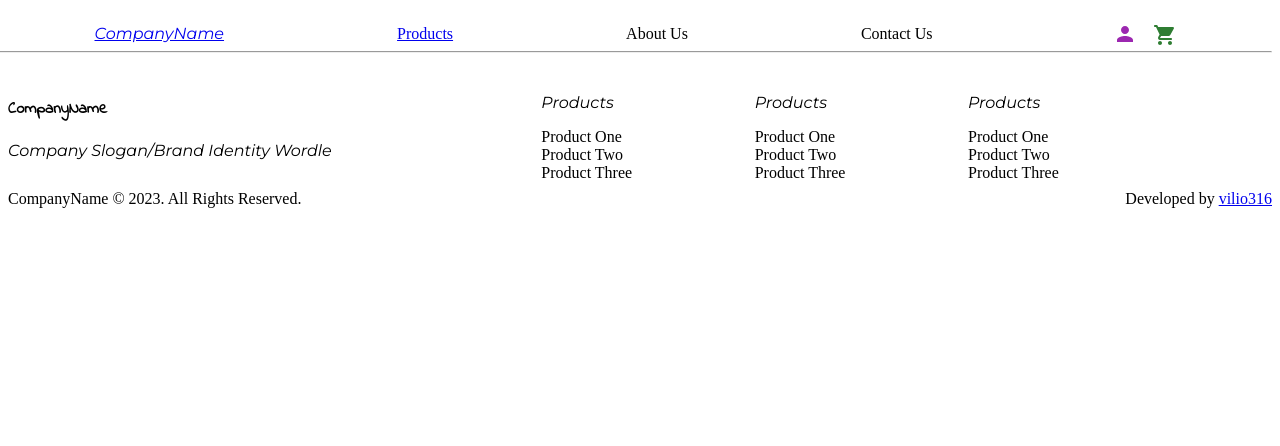
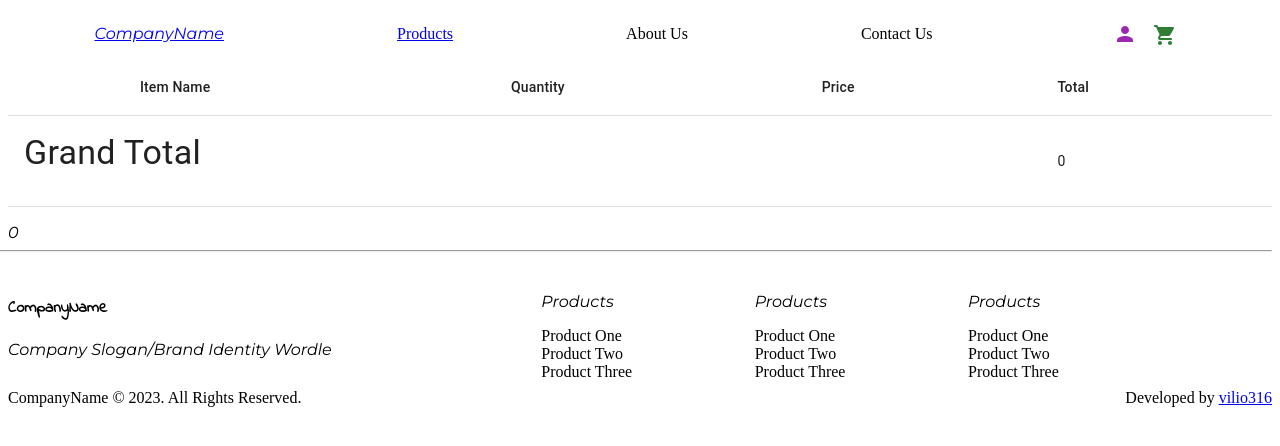
Before and after one commit to vilio316/ecommerce_store_app, a React (Vite) app: page /products/cart in a window 1280 px wide. Shown: the top 446 px of the page. Built offline with nearby package versions, Linux system fonts and the light colour scheme.

Commit message:
Testing Table

```diff
--- a/src/App.jsx
+++ b/src/App.jsx
@@ -4,6 +4,7 @@ import demoImg from './assets/react.svg'
 import { testTheme } from './assets/mui_themes/themes';
 import { FavoriteRounded, ShoppingCart } from '@mui/icons-material';
 import { useLoaderData } from 'react-router-dom';
+import { ProductCard } from './components/ProductsHomepage';
 function App() {
   function Hero(){
     return(
@@ -28,34 +29,9 @@ function App() {
             <Typography variant='subtitle1' className='center_text'>
             <p>A selection of our finest products</p>
             </Typography>
-        <Grid container spacing={1}>
-        {abraca.map((prod) => <Grid item xs={6} md={3} key={prod.title}>
-        <div className='grid centered_items four_cols'>
-
-            <Card className='styled_card'>
-                <CardMedia className="card_image" component="img" alt={prod.title} src={prod.thumbnail} height={125}></CardMedia>
-                <CardContent>
-                <CardActionArea LinkComponent={"a"} href={`/product/${prod.id}`}>
-                  <Typography className='typ' variant="h5">{prod.title}</Typography>
-                  <p className='desc_p'>{prod.description}</p>
-                  <span className='product_price'>${prod.price.toFixed(2)}</span>
-                  </CardActionArea>
-
-                  <div className='grid'>
-                  <span style={{placeSelf:"end"}}>
-                  <IconButton aria-label='shopping_cart'>
-                    <ShoppingCart color="success"/>
-                  </IconButton>
-                  <IconButton>
-                  <FavoriteRounded/>
-                  </IconButton>
-                  </span>
-                  </div>
-                </CardContent>
-            </Card>
-        </div>
-        </Grid>
-        )}
+        <Grid container spacing={1} justifyItems={'center'}>
+        {abraca.map((prod) =>
+          <ProductCard entry={prod} key={prod.title}/>)}
         </Grid>
         <a className='center_text' style={{fontStyle:"italic"}} href={'/products/1'}>See More....</a>
 
--- a/src/components/Cart.jsx
+++ b/src/components/Cart.jsx
@@ -1,22 +1,47 @@
-import { Grid } from "@mui/material";
+import { Grid, Table, TableBody, TableCell, TableHead, TableRow, Typography } from "@mui/material";
 import { pickSlice } from "../features/cart/cartSlice";
 import { useSelector } from "react-redux/es/hooks/useSelector";
-import { useState } from "react";
+
+
 export default function Cart(){
+    let cart_price = useSelector((state)=> state.number.total);
 let cart_items = useSelector(pickSlice);
+let a = 0;
 return(
-    <Grid>
-    {cart_items.map((item) =>
-    <Grid item>
-    <Grid item>
-        <img src= {item.thumbnail}/>
-        <p>{item.name}</p>
-        <p>{item.quantity}</p>
-        <p>{Number(item.price) * Number(item.quantity)}</p>
-    </Grid>
-    </Grid>
-    )
-    }
-    </Grid>
+    <>
+    <Table aria-label="Cart Table">
+        <TableHead>
+            <TableRow>
+                <TableCell></TableCell>
+                <TableCell>Item Name</TableCell>
+                <TableCell>Quantity</TableCell>
+                <TableCell>Price</TableCell>
+                <TableCell>Total</TableCell>
+            </TableRow>
+        </TableHead>
+        <TableBody>
+            {cart_items.map((item)=>{
+                <TableRow key={item.name}>
+                    <TableCell><img src={item.thumbnail}></img></TableCell>
+                    <TableCell><a href={`/product/${item.id}`}>{item.name}</a>
+                    </TableCell>
+                    <TableCell>{item.quantity}</TableCell>
+                    <TableCell>{item.price}</TableCell>
+                    <TableCell>{Number(item.price) * Number(item.quantity)}
+                    </TableCell>
+                </TableRow>
+            } )}
+            <TableRow>
+                <TableCell colSpan={4}
+                ><Typography paragraph variant="h4">
+                    Grand Total
+                    </Typography>
+                    </TableCell>
+                    <TableCell>{cart_price}</TableCell>
+            </TableRow>
+        </TableBody>
+    </Table>
+    <p>{cart_price}</p>
+</>
 )
 }
--- a/src/components/ProductInfo.jsx
+++ b/src/components/ProductInfo.jsx
@@ -5,7 +5,7 @@ import { testTheme } from "../assets/mui_themes/themes"
 import { useLoaderData } from "react-router-dom"
 import { useDispatch } from "react-redux"
 import { addItem, removeItem } from "../features/cart/cartSlice"
-import { itemAdded, itemRemoved } from "../features/cart/cartContentSlice"
+import { itemAdded, itemRemoved, priceTotal } from "../features/cart/cartContentSlice"
 export default function ProductInfo(){
     let product_data = useLoaderData();
     let dispatch = useDispatch();
@@ -14,6 +14,7 @@ export default function ProductInfo(){
         name: `${product_data.title}`,
         price: `${product_data.price}`,
         quantity: qty,
+        id : `${product_data.id}`,
         thumbnail: `${product_data.thumbnail}`,
 
     }
@@ -53,7 +54,8 @@ export default function ProductInfo(){
                     <Button color="success" variant="outlined" onClick={
                         ()=>{
                         dispatch(addItem(productCartDetails));
-                        dispatch(itemAdded(Number(qty)))
+                        dispatch(itemAdded(Number(qty)));
+                        dispatch(priceTotal(Number(productCartDetails.price) * qty))
                         }
                     }>
                         <AddShoppingCartSharp></AddShoppingCartSharp>
@@ -61,7 +63,8 @@ export default function ProductInfo(){
                     </Button>
                     <Button style={{marginLeft:"0.75rem"}} color="secondary" variant="outlined" onClick={()=> {
                         dispatch(removeItem(productCartDetails));
-                        dispatch(itemRemoved(Number(qty)))
+                        dispatch(itemRemoved(Number(qty)));
+                        dispatch(priceTotal(- (Number(productCartDetails.price) * qty)))
                     }
                     }
                         >
--- a/src/components/ProductsHomepage.jsx
+++ b/src/components/ProductsHomepage.jsx
@@ -4,7 +4,7 @@ import { useLoaderData } from "react-router-dom";
 import { testTheme, colors } from "../assets/mui_themes/themes";
 import { useState } from "react";
 
-function ProductCard(props){
+export function ProductCard(props){
   let product = props.entry;
 let [omega, useOmega] = useState(true);
 return(
--- a/src/features/cart/cartContentSlice.js
+++ b/src/features/cart/cartContentSlice.js
@@ -2,17 +2,21 @@ import { createSlice } from "@reduxjs/toolkit";
 const cartContentSlice = createSlice({
     name: "number",
     initialState:{
-    value: 0
+    value: 0, total : 0,
     },
     reducers:{
         itemAdded: (state, action) => {
             state.value += action.payload;
         },
         itemRemoved: (state, action) =>{
+            if(action.payload > 0)
             state.value -= action.payload
-        }
+        },
+        priceTotal: (state, action)=>{
+            state.total += action.payload
+    }
     }
 })
 export const cartLength = (state) => state.number.value;
 export default cartContentSlice.reducer
-export const {itemAdded, itemRemoved} = cartContentSlice.actions
+export const {itemAdded, itemRemoved, priceTotal} = cartContentSlice.actions
```
